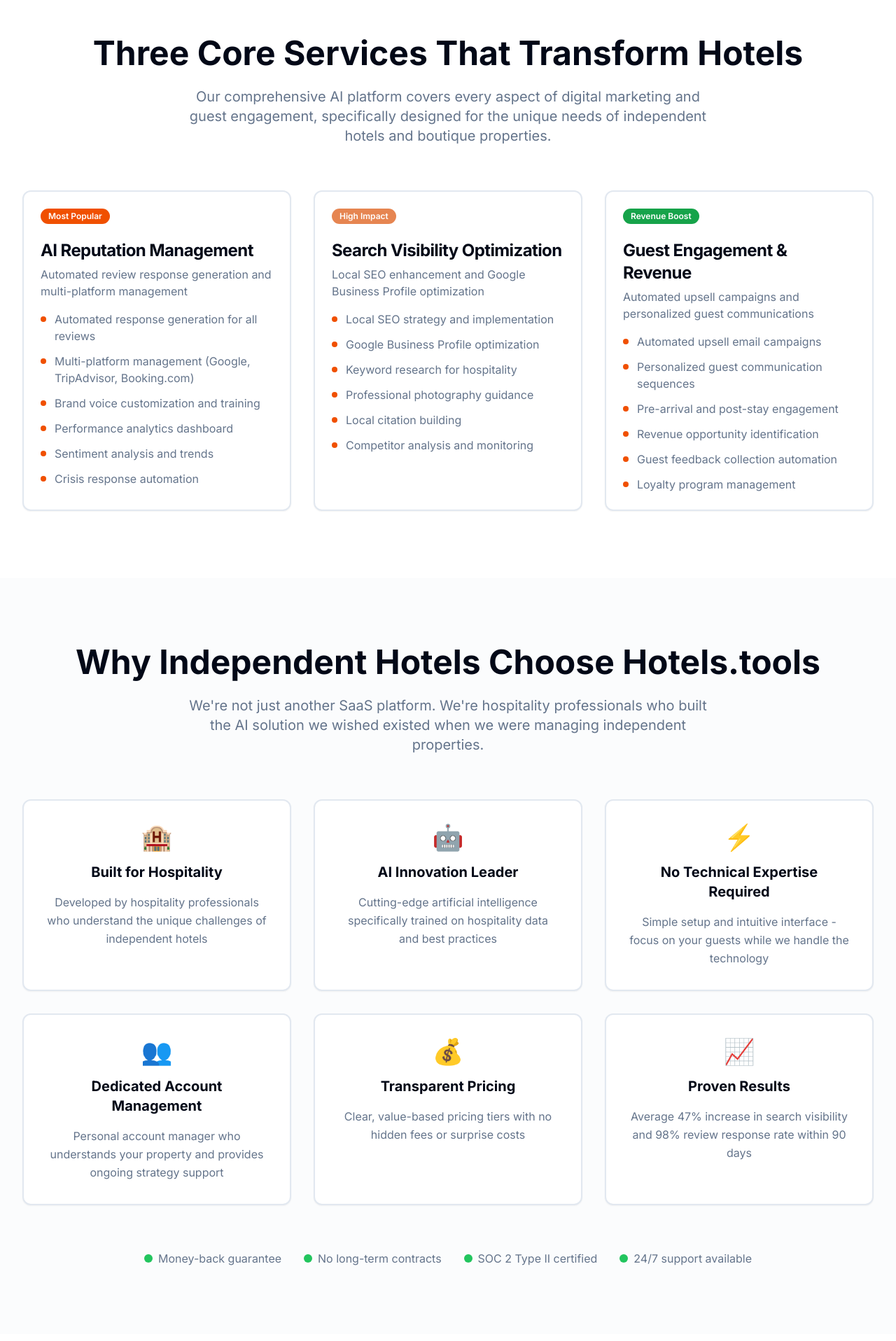
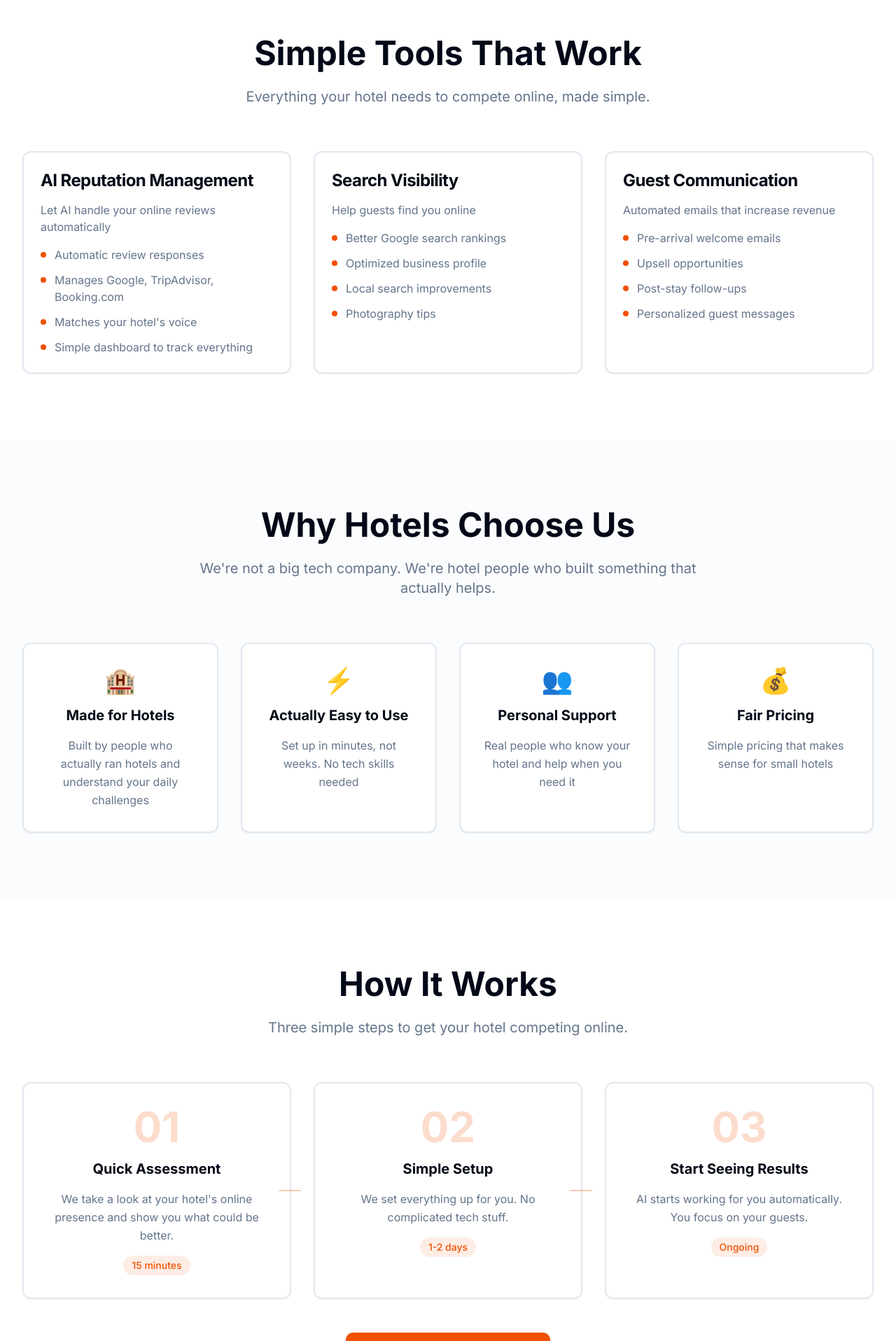
Before and after one commit to muzzyhaile/hotels-tools-platform, a React (Vite) app: page / in a window 1280 px wide. Shown: the part 1880-3796 px from the top of the page at 70% size. Built offline with nearby package versions, Linux system fonts and the light colour scheme.

Commit message:
Remove unnecessary content
Removed redundant information from multiple sections to simplify the landing page.

```diff
--- a/src/components/FinalCTA.tsx
+++ b/src/components/FinalCTA.tsx
@@ -9,37 +9,20 @@ const FinalCTA = () => {
         <Card className="max-w-4xl mx-auto border-2 border-primary/20 shadow-2xl">
           <CardContent className="p-8 lg:p-12 text-center">
             <h2 className="text-3xl lg:text-5xl font-bold text-foreground mb-6">
-              Ready to Transform Your Hotel's Digital Presence?
+              Ready to Compete with the Big Hotels?
             </h2>
 
             <p className="text-xl text-muted-foreground mb-8 max-w-2xl mx-auto leading-relaxed">
-              Join innovative hoteliers who are using AI to compete with chain hotels,
-              increase revenue, and provide better guest experiences.
+              Join independent hotels using AI to get more bookings and better reviews.
             </p>
 
-            <div className="flex flex-col sm:flex-row gap-4 justify-center mb-8">
+            <div className="flex flex-col sm:flex-row gap-4 justify-center">
               <Button size="lg" className="bg-primary hover:bg-primary/90 text-lg px-8 py-4">
-                Schedule Your Free Assessment
+                Get Your Free Assessment
               </Button>
               <Button size="lg" variant="outline" className="border-primary text-primary hover:bg-primary hover:text-primary-foreground text-lg px-8 py-4">
-                View Pricing Options
+                See Pricing
               </Button>
-            </div>
-
-            {/* Trust elements */}
-            <div className="grid grid-cols-1 md:grid-cols-3 gap-6 pt-8 border-t border-border">
-              <div className="text-center">
-                <div className="text-3xl font-bold text-primary mb-2">30-Day</div>
-                <div className="text-sm text-muted-foreground">Money-Back Guarantee</div>
-              </div>
-              <div className="text-center">
-                <div className="text-3xl font-bold text-primary mb-2">No</div>
-                <div className="text-sm text-muted-foreground">Long-Term Contracts</div>
-              </div>
-              <div className="text-center">
-                <div className="text-3xl font-bold text-primary mb-2">24/7</div>
-                <div className="text-sm text-muted-foreground">Expert Support</div>
-              </div>
             </div>
           </CardContent>
         </Card>
--- a/src/components/GettingStarted.tsx
+++ b/src/components/GettingStarted.tsx
@@ -6,26 +6,20 @@ const GettingStarted = () => {
   const steps = [
     {
       number: "01",
-      title: "Free Hotel Assessment",
-      description: "We analyze your current digital presence, review performance, and search visibility to identify opportunities.",
+      title: "Quick Assessment",
+      description: "We take a look at your hotel's online presence and show you what could be better.",
       duration: "15 minutes"
     },
     {
       number: "02",
-      title: "Custom Strategy Session",
-      description: "Personal consultation to design your AI-powered marketing strategy based on your property's unique needs.",
-      duration: "45 minutes"
+      title: "Simple Setup",
+      description: "We set everything up for you. No complicated tech stuff.",
+      duration: "1-2 days"
     },
     {
       number: "03",
-      title: "Implementation & Onboarding",
-      description: "Quick setup of your AI tools with training for your team and integration with your existing systems.",
-      duration: "1-2 days"
-    },
-    {
-      number: "04",
-      title: "Ongoing Optimization",
-      description: "Continuous monitoring, optimization, and support to ensure maximum results for your property.",
+      title: "Start Seeing Results",
+      description: "AI starts working for you automatically. You focus on your guests.",
       duration: "Ongoing"
     }
   ];
@@ -35,14 +29,14 @@ const GettingStarted = () => {
       <div className="container mx-auto px-4 sm:px-6 lg:px-8">
         <div className="text-center mb-16">
           <h2 className="text-3xl lg:text-5xl font-bold text-foreground mb-6">
-            Getting Started is Simple
+            How It Works
           </h2>
           <p className="text-xl text-muted-foreground max-w-3xl mx-auto">
-            From assessment to full implementation, we make the process seamless so you can focus on what you do best - providing exceptional hospitality.
+            Three simple steps to get your hotel competing online.
           </p>
         </div>
 
-        <div className="grid lg:grid-cols-4 gap-8">
+        <div className="grid lg:grid-cols-3 gap-8">
           {steps.map((step, index) => (
             <Card key={index} className="relative card-hover border-2 hover:border-primary/20">
               <CardContent className="p-8 text-center">
@@ -64,10 +58,10 @@ const GettingStarted = () => {
 
         <div className="text-center mt-12">
           <Button size="lg" className="bg-primary hover:bg-primary/90 text-lg px-8 py-4">
-            Start Your Free Assessment
+            Get Your Free Assessment
           </Button>
           <p className="text-sm text-muted-foreground mt-4">
-            No commitment required • Takes less than 15 minutes • Immediate insights
+            Takes 15 minutes • No commitment required
           </p>
         </div>
       </div>
--- a/src/components/Services.tsx
+++ b/src/components/Services.tsx
@@ -1,50 +1,37 @@
 
 import { Card, CardContent, CardHeader, CardTitle } from '@/components/ui/card';
-import { Badge } from '@/components/ui/badge';
 
 const Services = () => {
   const services = [
     {
       title: "AI Reputation Management",
-      description: "Automated review response generation and multi-platform management",
+      description: "Let AI handle your online reviews automatically",
       features: [
-        "Automated response generation for all reviews",
-        "Multi-platform management (Google, TripAdvisor, Booking.com)",
-        "Brand voice customization and training",
-        "Performance analytics dashboard",
-        "Sentiment analysis and trends",
-        "Crisis response automation"
-      ],
-      badge: "Most Popular",
-      badgeColor: "bg-primary text-primary-foreground"
+        "Automatic review responses",
+        "Manages Google, TripAdvisor, Booking.com",
+        "Matches your hotel's voice",
+        "Simple dashboard to track everything"
+      ]
     },
     {
-      title: "Search Visibility Optimization",
-      description: "Local SEO enhancement and Google Business Profile optimization",
+      title: "Search Visibility",
+      description: "Help guests find you online",
       features: [
-        "Local SEO strategy and implementation",
-        "Google Business Profile optimization",
-        "Keyword research for hospitality",
-        "Professional photography guidance",
-        "Local citation building",
-        "Competitor analysis and monitoring"
-      ],
-      badge: "High Impact",
-      badgeColor: "bg-warm-500 text-white"
+        "Better Google search rankings",
+        "Optimized business profile",
+        "Local search improvements",
+        "Photography tips"
+      ]
     },
     {
-      title: "Guest Engagement & Revenue",
-      description: "Automated upsell campaigns and personalized guest communications",
+      title: "Guest Communication",
+      description: "Automated emails that increase revenue",
       features: [
-        "Automated upsell email campaigns",
-        "Personalized guest communication sequences",
-        "Pre-arrival and post-stay engagement",
-        "Revenue opportunity identification",
-        "Guest feedback collection automation",
-        "Loyalty program management"
-      ],
-      badge: "Revenue Boost",
-      badgeColor: "bg-green-600 text-white"
+        "Pre-arrival welcome emails",
+        "Upsell opportunities",
+        "Post-stay follow-ups",
+        "Personalized guest messages"
+      ]
     }
   ];
 
@@ -53,23 +40,17 @@ const Services = () => {
       <div className="container mx-auto px-4 sm:px-6 lg:px-8">
         <div className="text-center mb-16">
           <h2 className="text-3xl lg:text-5xl font-bold text-foreground mb-6">
-            Three Core Services That Transform Hotels
+            Simple Tools That Work
           </h2>
           <p className="text-xl text-muted-foreground max-w-3xl mx-auto">
-            Our comprehensive AI platform covers every aspect of digital marketing and guest engagement,
-            specifically designed for the unique needs of independent hotels and boutique properties.
+            Everything your hotel needs to compete online, made simple.
           </p>
         </div>
 
         <div className="grid lg:grid-cols-3 gap-8">
           {services.map((service, index) => (
-            <Card key={index} className="relative card-hover border-2 hover:border-primary/20">
+            <Card key={index} className="card-hover border-2 hover:border-primary/20">
               <CardHeader className="pb-4">
-                <div className="flex items-center justify-between mb-4">
-                  <Badge className={service.badgeColor}>
-                    {service.badge}
-                  </Badge>
-                </div>
                 <CardTitle className="text-2xl font-bold text-foreground mb-2">
                   {service.title}
                 </CardTitle>
--- a/src/components/WhyChooseUs.tsx
+++ b/src/components/WhyChooseUs.tsx
@@ -4,34 +4,24 @@ import { Card, CardContent } from '@/components/ui/card';
 const WhyChooseUs = () => {
   const reasons = [
     {
-      title: "Built for Hospitality",
-      description: "Developed by hospitality professionals who understand the unique challenges of independent hotels",
+      title: "Made for Hotels",
+      description: "Built by people who actually ran hotels and understand your daily challenges",
       icon: "🏨"
     },
     {
-      title: "AI Innovation Leader",
-      description: "Cutting-edge artificial intelligence specifically trained on hospitality data and best practices",
-      icon: "🤖"
-    },
-    {
-      title: "No Technical Expertise Required",
-      description: "Simple setup and intuitive interface - focus on your guests while we handle the technology",
+      title: "Actually Easy to Use",
+      description: "Set up in minutes, not weeks. No tech skills needed",
       icon: "⚡"
     },
     {
-      title: "Dedicated Account Management",
-      description: "Personal account manager who understands your property and provides ongoing strategy support",
+      title: "Personal Support",
+      description: "Real people who know your hotel and help when you need it",
       icon: "👥"
     },
     {
-      title: "Transparent Pricing",
-      description: "Clear, value-based pricing tiers with no hidden fees or surprise costs",
+      title: "Fair Pricing",
+      description: "Simple pricing that makes sense for small hotels",
       icon: "💰"
-    },
-    {
-      title: "Proven Results",
-      description: "Average 47% increase in search visibility and 98% review response rate within 90 days",
-      icon: "📈"
     }
   ];
 
@@ -40,15 +30,14 @@ const WhyChooseUs = () => {
       <div className="container mx-auto px-4 sm:px-6 lg:px-8">
         <div className="text-center mb-16">
           <h2 className="text-3xl lg:text-5xl font-bold text-foreground mb-6">
-            Why Independent Hotels Choose Hotels.tools
+            Why Hotels Choose Us
           </h2>
           <p className="text-xl text-muted-foreground max-w-3xl mx-auto">
-            We're not just another SaaS platform. We're hospitality professionals who built the AI solution
-            we wished existed when we were managing independent properties.
+            We're not a big tech company. We're hotel people who built something that actually helps.
           </p>
         </div>
 
-        <div className="grid md:grid-cols-2 lg:grid-cols-3 gap-8">
+        <div className="grid md:grid-cols-2 lg:grid-cols-4 gap-8">
           {reasons.map((reason, index) => (
             <Card key={index} className="text-center card-hover border-2 hover:border-primary/20">
               <CardContent className="p-8">
@@ -59,28 +48,6 @@ const WhyChooseUs = () => {
             </Card>
           ))}
         </div>
-
-        {/* Trust Elements */}
-        <div className="mt-16 text-center">
-          <div className="flex flex-wrap justify-center items-center gap-8 text-muted-foreground">
-            <div className="flex items-center gap-2">
-              <div className="w-3 h-3 bg-green-500 rounded-full"></div>
-              <span>Money-back guarantee</span>
-            </div>
-            <div className="flex items-center gap-2">
-              <div className="w-3 h-3 bg-green-500 rounded-full"></div>
-              <span>No long-term contracts</span>
-            </div>
-            <div className="flex items-center gap-2">
-              <div className="w-3 h-3 bg-green-500 rounded-full"></div>
-              <span>SOC 2 Type II certified</span>
-            </div>
-            <div className="flex items-center gap-2">
-              <div className="w-3 h-3 bg-green-500 rounded-full"></div>
-              <span>24/7 support available</span>
-            </div>
-          </div>
-        </div>
       </div>
     </section>
   );
```
